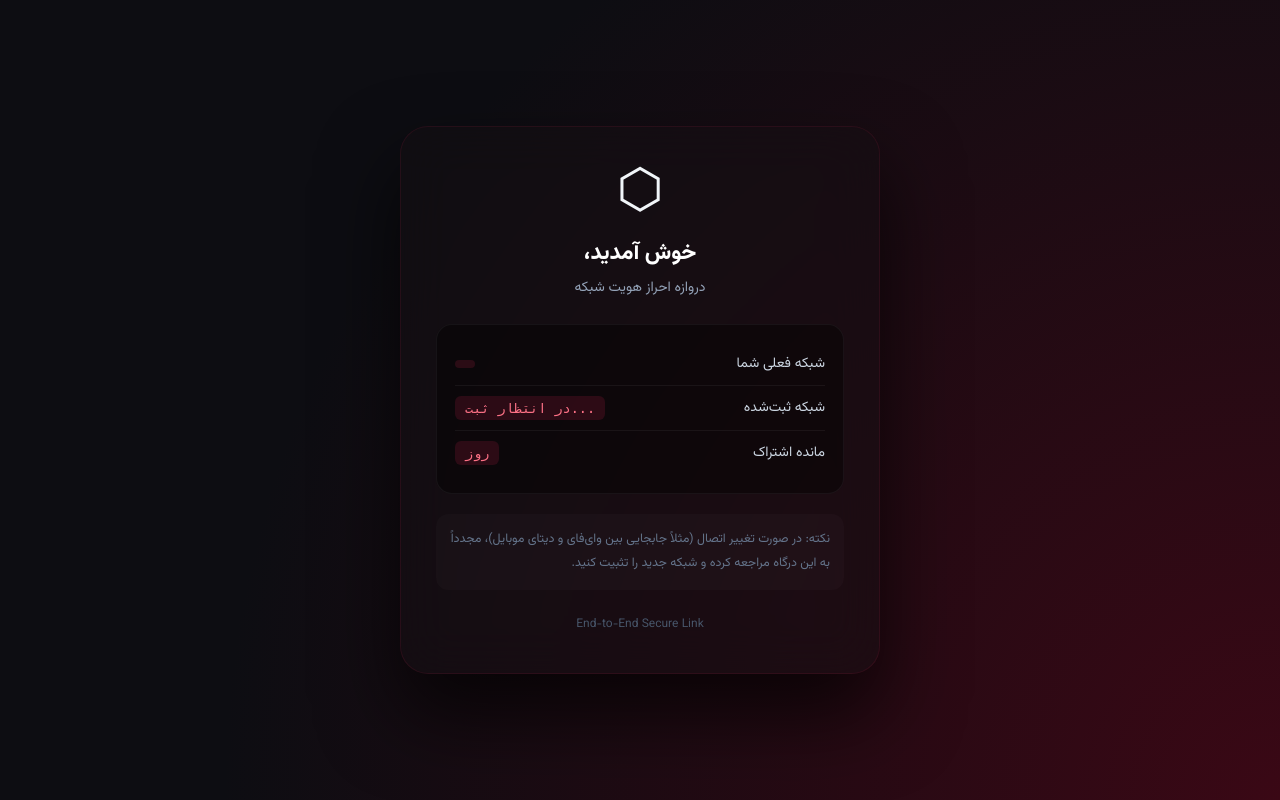
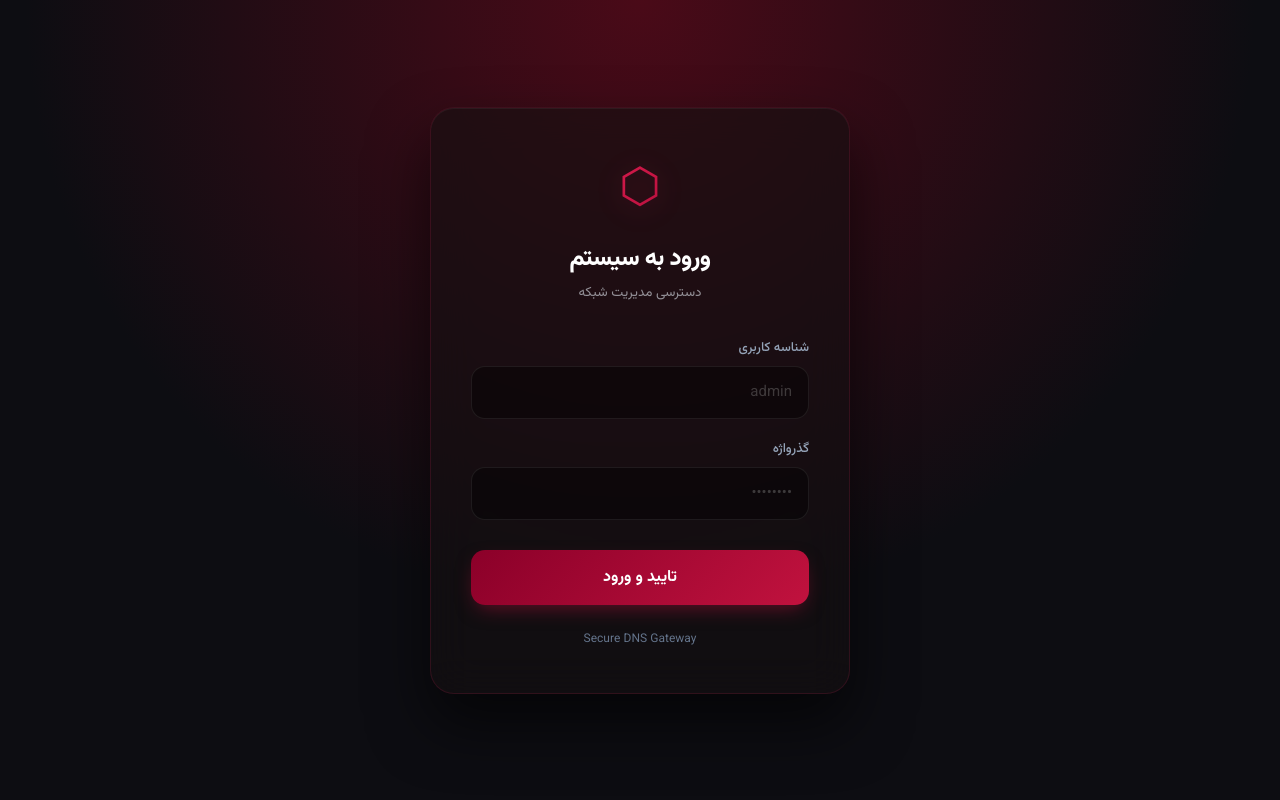
Before and after one commit to Amirwixa/dns-shop-panel, a Flask app: template app/templates/link.html in a window 1280 px wide. Run offline with Flask 3, Linux system fonts and the light colour scheme; the template is opened without the code that fills it, so the values that code supplies are empty.

Commit message:
Revise link.html for improved login interface
Updated the login page styling and functionality, including form elements and error handling.

```diff
--- a/app/templates/link.html
+++ b/app/templates/link.html
@@ -3,7 +3,7 @@
 <head>
 <meta charset="UTF-8">
 <meta name="viewport" content="width=device-width, initial-scale=1.0">
-<title>شناسایی شبکه | سرویس اختصاصی</title>
+<title>ورود | پنل مدیریت</title>
 <link rel="preconnect" href="https://fonts.googleapis.com">
 <link rel="preconnect" href="https://fonts.gstatic.com" crossorigin>
 <link href="https://fonts.googleapis.com/css2?family=Vazirmatn:wght@400;500;700;800&display=swap" rel="stylesheet">
@@ -11,92 +11,77 @@
 * { box-sizing: border-box; margin: 0; padding: 0; }
 body {
   font-family: 'Vazirmatn', sans-serif;
-  background: radial-gradient(circle at 100% 100%, #3a0815 0%, #0d0d12 70%);
-  background-color: #0d0d12; color: #f1f5f9; min-height: 100vh;
-  display: flex; align-items: center; justify-content: center; padding: 20px;
+  background: radial-gradient(circle at 50% 0%, #4a0a18 0%, #0d0d12 60%);
+  background-color: #0d0d12;
+  color: #e2e8f0; min-height: 100vh; display: flex; align-items: center; justify-content: center; padding: 20px;
 }
 .card {
-  background: rgba(20, 15, 18, 0.5); backdrop-filter: blur(24px);
-  border: 1px solid rgba(226, 38, 88, 0.1); border-radius: 28px;
-  padding: 40px 35px; width: 100%; max-width: 480px; text-align: center;
-  box-shadow: 0 40px 80px rgba(0,0,0,0.7); animation: slideUp 0.5s cubic-bezier(0.2, 0.8, 0.2, 1);
+  background: rgba(20, 15, 18, 0.6); backdrop-filter: blur(20px);
+  border: 1px solid rgba(226, 38, 88, 0.15); border-radius: 24px;
+  padding: 45px 40px; width: 100%; max-width: 420px;
+  box-shadow: 0 30px 60px rgba(0, 0, 0, 0.6), inset 0 1px 0 rgba(255, 255, 255, 0.05);
+  animation: floatUp 0.6s cubic-bezier(0.2, 0.8, 0.2, 1);
 }
-@keyframes slideUp { from { opacity: 0; transform: translateY(30px) scale(0.95); } to { opacity: 1; transform: none; } }
-.icon { font-size: 54px; line-height: 1; margin-bottom: 15px; }
-h1 { font-size: 22px; margin-bottom: 6px; font-weight: 800; color: #fff; }
-.sub { font-size: 14px; color: #94a3b8; margin-bottom: 25px; }
-.box {
-  background: rgba(0, 0, 0, 0.4); border: 1px solid rgba(255, 255, 255, 0.05);
-  border-radius: 16px; padding: 18px; margin-bottom: 16px; text-align: right;
+@keyframes floatUp { from { opacity: 0; transform: translateY(20px); } to { opacity: 1; transform: translateY(0); } }
+.logo { text-align: center; margin-bottom: 35px; }
+.logo .icon {
+  font-size: 48px; background: linear-gradient(135deg, #ff2a5f, #8b0029);
+  -webkit-background-clip: text; -webkit-text-fill-color: transparent; filter: drop-shadow(0 4px 12px rgba(226, 38, 88, 0.3));
 }
-.box .row { display: flex; justify-content: space-between; align-items: center; padding: 10px 0; font-size: 14px; color: #cbd5e1; }
-.box .row:not(:last-child) { border-bottom: 1px solid rgba(255, 255, 255, 0.05); }
-code {
-  font-family: 'JetBrains Mono', monospace; background: rgba(226, 38, 88, 0.15);
-  color: #fb7185; padding: 4px 10px; border-radius: 6px; direction: ltr; font-size: 13.5px;
+.logo h1 { font-size: 24px; margin-top: 12px; font-weight: 800; letter-spacing: -0.5px; color: #fff; }
+.logo p { font-size: 13.5px; opacity: 0.6; margin-top: 4px; }
+.field { margin-bottom: 20px; }
+.field label { display: block; font-size: 13px; margin-bottom: 8px; font-weight: 500; color: #94a3b8; }
+.field input {
+  width: 100%; padding: 14px 16px; border-radius: 14px;
+  border: 1px solid rgba(255, 255, 255, 0.08); background: rgba(0, 0, 0, 0.4);
+  color: #fff; font-size: 15px; outline: none; transition: all 0.3s ease; font-family: inherit;
 }
-.msg { border-radius: 14px; padding: 16px; font-size: 14.5px; margin-bottom: 16px; line-height: 1.8; text-align: right; font-weight: 500; }
-.ok { background: rgba(16, 185, 129, 0.1); border-right: 4px solid #10b981; color: #6ee7b7; }
-.warn { background: rgba(245, 158, 11, 0.1); border-right: 4px solid #f59e0b; color: #fcd34d; }
-.err { background: rgba(226, 38, 88, 0.1); border-right: 4px solid #e22658; color: #fda4af; }
+.field input:focus {
+  border-color: #8b0029; background: rgba(139, 0, 41, 0.05);
+  box-shadow: 0 0 0 4px rgba(226, 38, 88, 0.1);
+}
+.field input::placeholder { color: rgba(255, 255, 255, 0.2); }
 button {
-  width: 100%; padding: 16px; border: none; border-radius: 16px;
+  width: 100%; padding: 15px; border: none; border-radius: 14px;
   background: linear-gradient(135deg, #8b0029, #c1123e);
-  color: #fff; font-size: 16px; font-weight: 700; cursor: pointer; transition: all 0.3s;
-  box-shadow: 0 8px 25px -5px rgba(193, 18, 62, 0.4); margin-top: 10px;
+  color: #fff; font-size: 16px; font-weight: 700; cursor: pointer;
+  transition: all 0.3s ease; font-family: inherit; margin-top: 10px;
+  box-shadow: 0 8px 20px -6px rgba(193, 18, 62, 0.5);
 }
-button:hover { transform: translateY(-2px); box-shadow: 0 12px 30px -5px rgba(193, 18, 62, 0.6); }
-.hint { margin-top: 20px; font-size: 12.5px; line-height: 1.9; color: #64748b; background: rgba(255,255,255,0.02); border-radius: 12px; padding: 14px; text-align: right; }
-.foot { margin-top: 25px; font-size: 12px; color: #475569; }
+button:hover { transform: translateY(-2px); box-shadow: 0 12px 25px -6px rgba(193, 18, 62, 0.65); filter: brightness(1.1); }
+button:disabled { opacity: 0.6; cursor: wait; transform: none; }
+.err {
+  background: rgba(255, 59, 48, 0.1); border-left: 4px solid #ff3b30;
+  color: #ffcdd2; padding: 12px 16px; border-radius: 8px; font-size: 13.5px; margin-bottom: 20px; display: none;
+}
+.foot { text-align: center; margin-top: 25px; font-size: 12px; color: #64748b; }
 </style>
 </head>
 <body>
 <div class="card">
-{% if state == 'invalid' %}
-  <div class="icon">⊗</div><h1>دسترسی غیرمجاز</h1><p class="sub">شناسه شبکه نامعتبر است</p>
-  <div class="msg err">این پیوند اعتباری ندارد. لطفاً پیوند صحیح را از مدیریت دریافت کنید.</div>
-{% elif state == 'expired' %}
-  <div class="icon">◷</div><h1>پایان دوره</h1><p class="sub">{{ user.name }}</p>
-  <div class="box">
-    <div class="row"><span>اعتبار تا</span><code>{{ user.expiry }}</code></div>
-    <div class="row"><span>آخرین شناسه</span><code>{{ user.ip or "ثبت نشده" }}</code></div>
-  </div>
-  <div class="msg err">اشتراک شما به پایان رسیده است.</div>
-{% else %}
-  <div class="icon">⬡</div><h1>خوش آمدید، {{ user.name }}</h1><p class="sub">دروازه احراز هویت شبکه</p>
-
-  {% if result == 'ok' %}
-    <div class="msg ok">✓ شناسه اینترنت شما روی شبکه تثبیت شد. سرویس فعال است.</div>
-  {% elif result == 'already' %}
-    <div class="msg ok">✓ شناسه شما از پیش تأیید شده است. تغییری نیاز نیست.</div>
-  {% elif result == 'cooldown' %}
-    <div class="msg warn">⧖ برای ثبت مجدد باید <b id="cd">{{ wait }}</b> ثانیه دیگر صبر کنید.</div>
-  {% endif %}
-
-  <div class="box">
-    <div class="row"><span>شبکه فعلی شما</span><code>{{ detected }}</code></div>
-    <div class="row"><span>شبکه ثبت‌شده</span><code>{{ user.ip or "در انتظار ثبت..." }}</code></div>
-    <div class="row"><span>مانده اشتراک</span><code>{{ user.days_left }} روز</code></div>
-  </div>
-
-  {% if result != 'cooldown' %}
-    {% if detected == user.ip %}
-      <!-- IP is matching -->
-    {% else %}
-      <div class="msg warn">شناسه اینترنت شما تغییر کرده است. برای اتصال مجدد تایید کنید:</div>
-      <form method="POST"><button type="submit">تثبیت شبکه فعلی</button></form>
-    {% endif %}
-  {% endif %}
-
-  <div class="hint">نکته: در صورت تغییر اتصال (مثلاً جابجایی بین وای‌فای و دیتای موبایل)، مجدداً به این درگاه مراجعه کرده و شبکه جدید را تثبیت کنید.</div>
-{% endif %}
-  <div class="foot">End-to-End Secure Link</div>
+  <div class="logo"><div class="icon">⬡</div><h1>ورود به سیستم</h1><p>دسترسی مدیریت شبکه</p></div>
+  <div class="err" id="err"></div>
+  <form id="f">
+    <div class="field"><label>شناسه کاربری</label><input name="username" placeholder="admin" autocomplete="username" required></div>
+    <div class="field"><label>گذرواژه</label><input name="password" type="password" placeholder="••••••••" autocomplete="current-password" required></div>
+    <button id="btn" type="submit">تایید و ورود</button>
+  </form>
+  <div class="foot">Secure DNS Gateway</div>
 </div>
-{% if result == 'cooldown' %}
 <script>
-let s = {{ wait }}; const el = document.getElementById('cd');
-const t = setInterval(() => { s--; if (s <= 0) { clearInterval(t); location.reload(); } else el.textContent = s; }, 1000);
+document.getElementById('f').addEventListener('submit', async (e) => {
+  e.preventDefault();
+  const btn = document.getElementById('btn'), err = document.getElementById('err');
+  btn.disabled = true; btn.textContent = 'در حال احراز هویت...'; err.style.display = 'none';
+  const fd = new FormData(e.target);
+  try {
+    const r = await fetch('/login', {method:'POST', headers:{'Content-Type':'application/json'}, body: JSON.stringify({username: fd.get('username'), password: fd.get('password')})});
+    const j = await r.json();
+    if (j.ok) location.href = '/'; else { err.textContent = j.error || 'خطا در ورود'; err.style.display = 'block'; }
+  } catch(ex) { err.textContent = 'عدم ارتباط با سرور'; err.style.display = 'block'; }
+  btn.disabled = false; btn.textContent = 'تایید و ورود';
+});
 </script>
-{% endif %}
 </body>
 </html>
```
